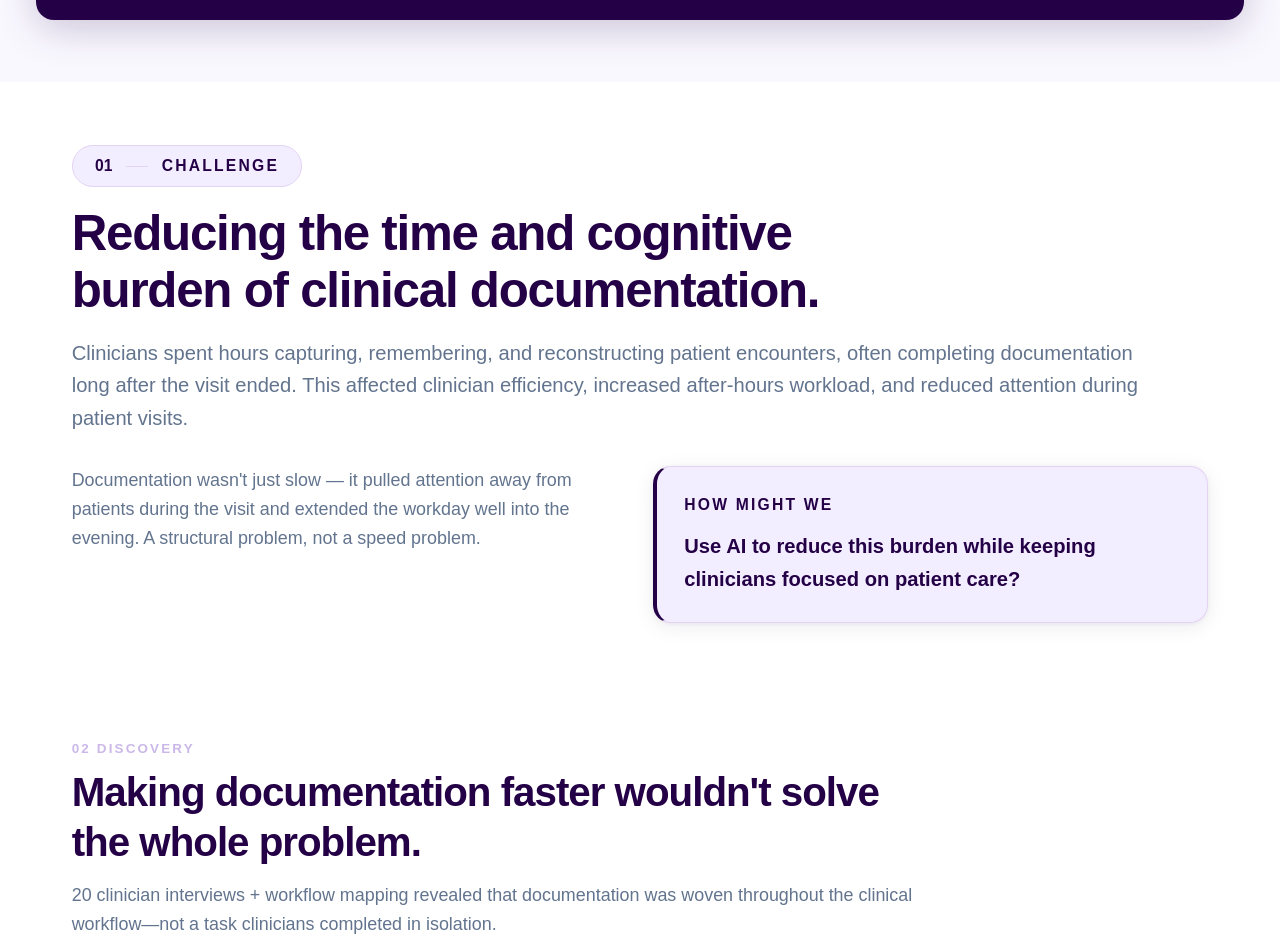
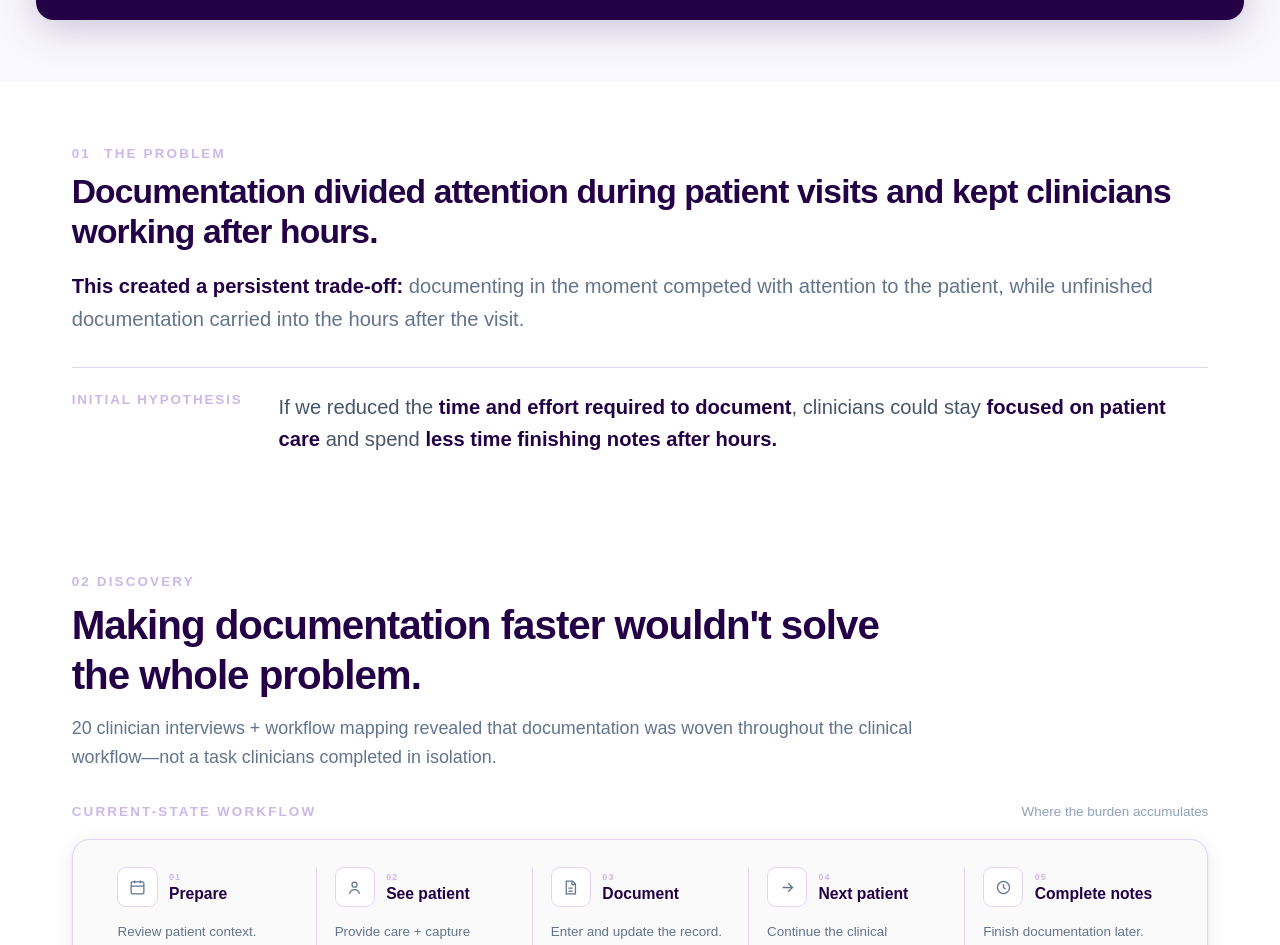
Before and after one commit to tathedrachana1403/portfolio, a Next.js app: page /work/ambient-notes in a window 1280 px wide. Shown: the part 1431-2376 px from the top of the page. Built offline with nearby package versions, Linux system fonts and the light colour scheme.

Commit message:
change in problem

```diff
--- a/app/work/ambient-notes/page.tsx
+++ b/app/work/ambient-notes/page.tsx
@@ -207,30 +207,76 @@ export default function AmbientNotes() {
           </div>
         </div>
 
-        {/* ── 01 CHALLENGE ── white */}
+        {/* ── 01 THE PROBLEM ── */}
 <Section className="pt-14 pb-12">
-          <ChapterHeader
-            number="01" label="Challenge"
-            heading="Reducing the time and cognitive burden of clinical documentation."
-            sub="Clinicians spent hours capturing, remembering, and reconstructing patient encounters, often completing documentation long after the visit ended. This affected clinician efficiency, increased after-hours workload, and reduced attention during patient visits."
-          />
-          <div className="grid md:grid-cols-2 gap-6 mt-2">
-            <p className="text-base text-slate-500 leading-relaxed">
-              Documentation wasn't just slow — it pulled attention away from patients during
-              the visit and extended the workday well into the evening. A structural problem,
-              not a speed problem.
-            </p>
-            <div
-              className="rounded-2xl p-6"
-              style={{ backgroundColor: SOFT, border: `1px solid ${BORDER}`, borderLeft: `4px solid ${DARK}`, boxShadow: CARD_SHADOW }}
+  {/* Section label */}
+  <div className="flex items-center gap-3 mb-2">
+    <span
+      className="text-xs font-bold tracking-[0.16em] uppercase"
+      style={{ color: MUTED }}
     >
-              <p className="text-sm font-bold tracking-[0.14em] uppercase mb-3" style={{ color: DARK }}>
-                How might we
-              </p>
-              <p className="text-lg font-semibold leading-relaxed" style={{ color: DARK }}>
-  Use AI to reduce this burden while keeping clinicians focused on patient care?
+      01
+    </span>
+
+    <span
+      className="text-xs font-bold tracking-[0.16em] uppercase"
+      style={{ color: MUTED }}
+    >
+      The Problem
+    </span>
+  </div>
+
+  {/* Problem statement */}
+  <div className="mb-7">
+    <h2
+      className="text-2xl md:text-3xl font-bold leading-[1.2] tracking-tight mb-4"
+      style={{ color: DARK }}
+    >
+      Documentation divided attention during patient visits and kept
+      clinicians working after hours.
+    </h2>
+
+    <p
+      className="text-base md:text-lg leading-relaxed max-w-5xl"
+      style={{ color: "#64748b" }}
+    >
+      <strong style={{ color: DARK }}>
+        This created a persistent trade-off:
+      </strong>{" "}
+      documenting in the moment competed with attention to the patient,
+      while unfinished documentation carried into the hours after the visit.
     </p>
   </div>
+
+  {/* Initial hypothesis */}
+  <div
+    className="grid md:grid-cols-[180px_1fr] gap-6 pt-5"
+    style={{ borderTop: `1px solid ${BORDER}` }}
+  >
+    <p
+      className="text-xs font-bold tracking-[0.14em] uppercase"
+      style={{ color: MUTED }}
+    >
+      Initial hypothesis
+    </p>
+
+    <p
+      className="text-base md:text-lg font-medium leading-relaxed max-w-4xl"
+      style={{ color: "#475569" }}
+    >
+      If we reduced the{" "}
+      <strong style={{ color: DARK }}>
+        time and effort required to document
+      </strong>
+      , clinicians could stay{" "}
+      <strong style={{ color: DARK }}>
+        focused on patient care
+      </strong>{" "}
+      and spend{" "}
+      <strong style={{ color: DARK }}>
+        less time finishing notes after hours.
+      </strong>
+    </p>
   </div>
 </Section>
 
```
Lines whose indentation alone changed are shown as unchanged.
